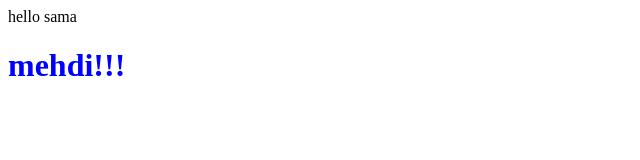
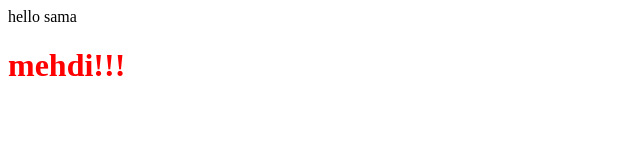
Before and after one commit to msheykh/sama, a plain HTML site: page index.html in a window 1280 px wide. Shown: the whole page, without its empty margins (0-640 px from the left). Drawn offline with Linux system fonts and the light colour scheme.

Commit message:
Update index.html

```diff
--- a/index.html
+++ b/index.html
@@ -8,6 +8,6 @@
 </head>
 <body>
     hello sama
-    <h1 style= "color: blue">mehdi!!!</h1>
+    <h1 style= "color: red">mehdi!!!</h1>
 </body>
 </html>
```
